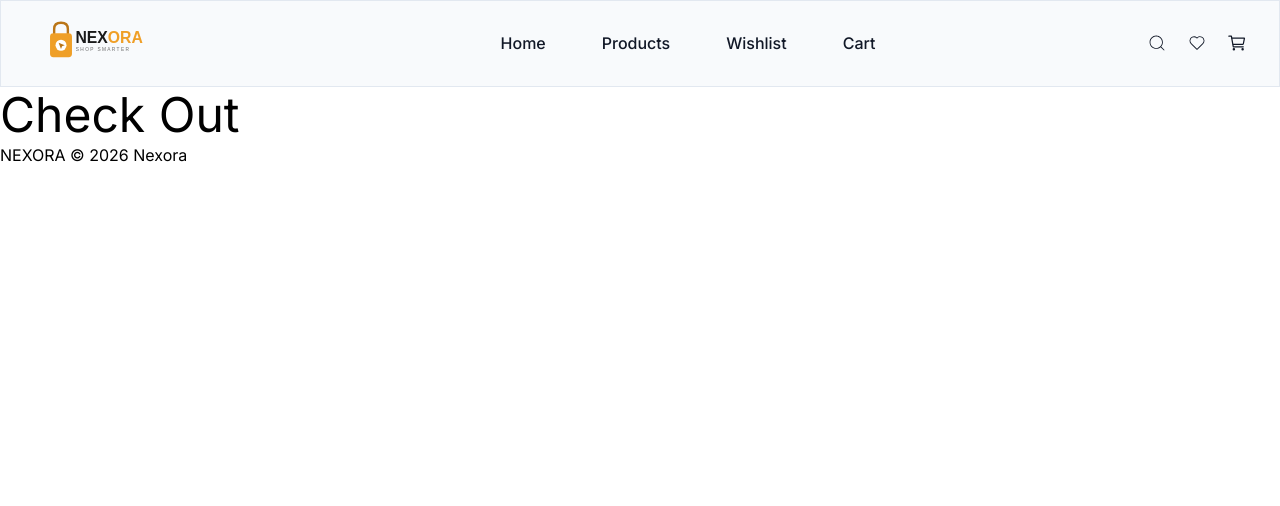
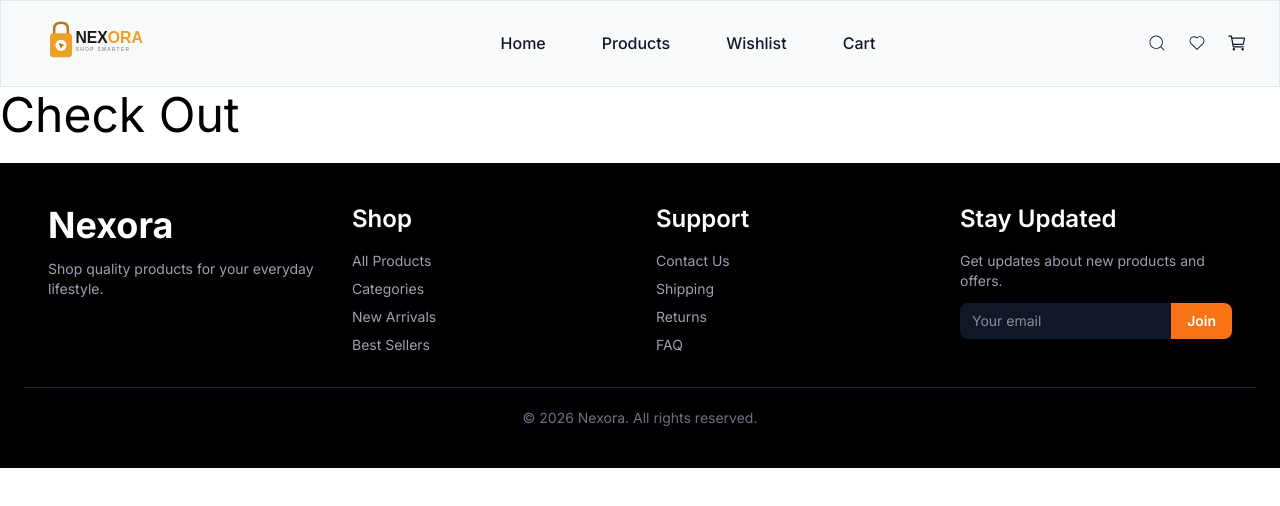
Before and after one commit to aniruddha-jadhav-15/nexora, a React (Vite) app: page /checkout in a window 1280 px wide. Shown: the top 506 px of the page. Built offline with nearby package versions, Linux system fonts and the light colour scheme.

Commit message:
feat: build footer section

```diff
--- a/src/components/Footer/Footer.jsx
+++ b/src/components/Footer/Footer.jsx
@@ -1,5 +1,58 @@
 function Footer() {
-  return <footer>NEXORA © 2026 Nexora</footer>;
+  return (
+    <footer className="bg-black px-6 py-10 text-white mt-5">
+      <div className="container grid gap-8 sm:grid-cols-2 lg:grid-cols-4">
+        <div>
+          <h2 className="text-2xl font-bold">Nexora</h2>
+          <p className="mt-3 text-sm text-gray-400">
+            Shop quality products for your everyday lifestyle.
+          </p>
+        </div>
+
+        <div>
+          <h3 className="mb-4 font-semibold">Shop</h3>
+          <ul className="space-y-2 text-sm text-gray-400">
+            <li>All Products</li>
+            <li>Categories</li>
+            <li>New Arrivals</li>
+            <li>Best Sellers</li>
+          </ul>
+        </div>
+
+        <div>
+          <h3 className="mb-4 font-semibold">Support</h3>
+          <ul className="space-y-2 text-sm text-gray-400">
+            <li>Contact Us</li>
+            <li>Shipping</li>
+            <li>Returns</li>
+            <li>FAQ</li>
+          </ul>
+        </div>
+
+        <div>
+          <h3 className="mb-4 font-semibold">Stay Updated</h3>
+          <p className="mb-3 text-sm text-gray-400">
+            Get updates about new products and offers.
+          </p>
+
+          <div className="flex">
+            <input
+              type="email"
+              placeholder="Your email"
+              className="w-full rounded-l-lg bg-gray-900 px-3 py-2 text-sm outline-none"
+            />
+            <button className="rounded-r-lg bg-primary px-4 text-sm font-semibold">
+              Join
+            </button>
+          </div>
+        </div>
+      </div>
+
+      <div className="container mt-8 border-t border-gray-800 pt-5 text-center text-sm text-gray-500">
+        © 2026 Nexora. All rights reserved.
+      </div>
+    </footer>
+  );
 }
 
 export default Footer;
```
